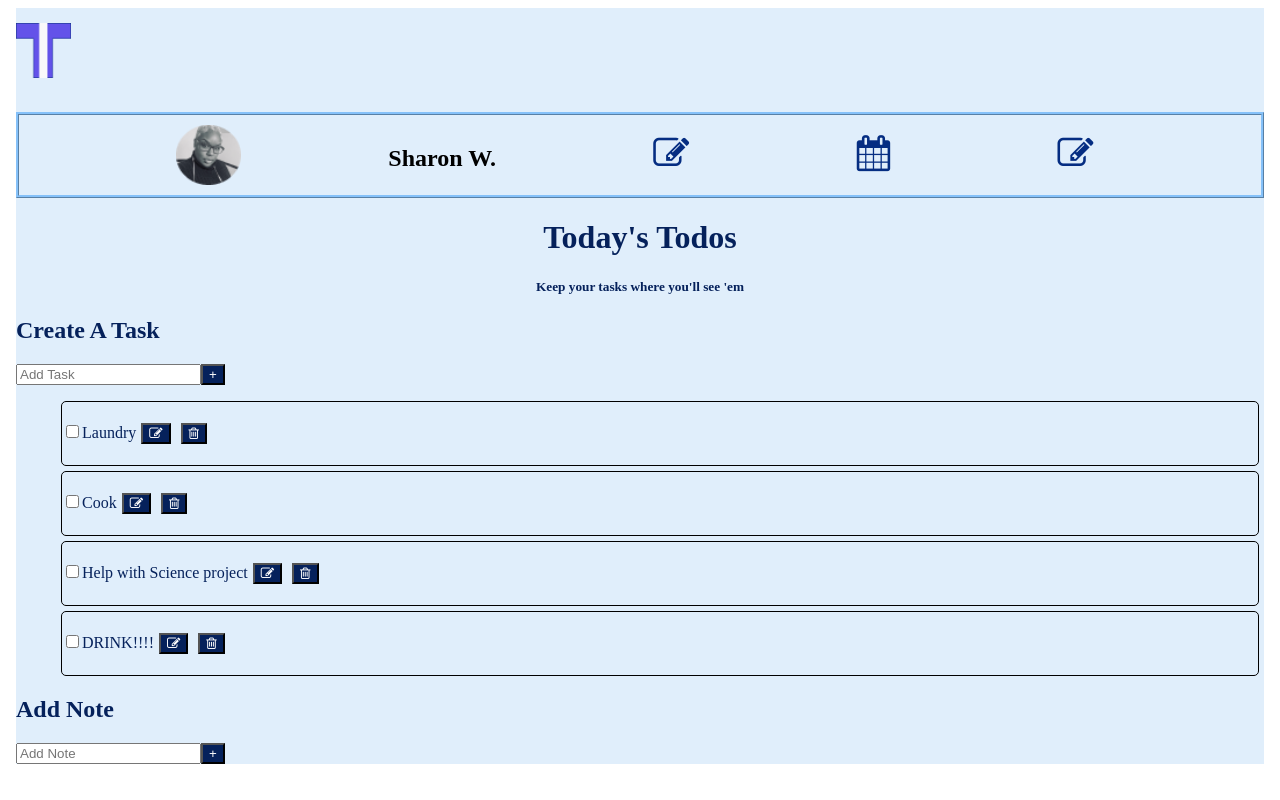
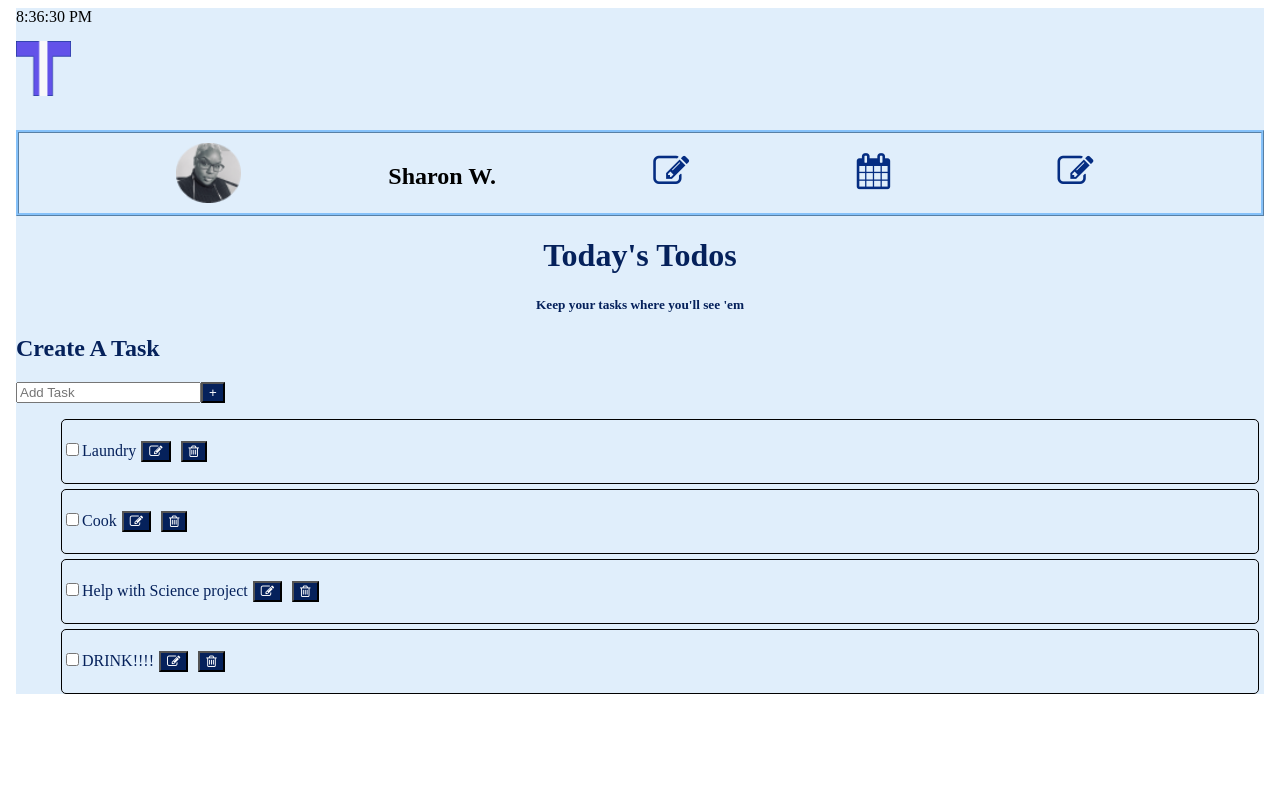
Before and after one commit to Sharonmarie19/my-todo-app, a React (Create React App) app: page / in a window 1280 px wide. Built offline with nearby package versions, Linux system fonts and the light colour scheme.

Commit message:
Got the time

```diff
--- a/src/App.js
+++ b/src/App.js
@@ -2,6 +2,9 @@ import React, { Component } from "react";
 import "./App.css";
 import List from "./components/List.js";
 import Header from "./components/Header.js";
+import Clock from "./components/Clock"
+
+const TODO_LIST_KEY = "todoapp_list";
 
 class App extends Component {
   constructor(props) {
@@ -37,7 +40,20 @@ class App extends Component {
       newTaskTitle: "",
     };
   }
-
+  componentDidMount() {
+    let todoListStr = localStorage.getItem(TODO_LIST_KEY);
+    if (todoListStr) {
+      this.setState({
+        todoList: JSON.parse(todoListStr)
+      })
+    }
+  }
+  componentDidUpdate(prevProps, prevState) {
+    if (this.state.todoList !== prevState.todoList) {
+      let todoListStr = JSON.stringify(this.state.todoList);
+      localStorage.setItem(TODO_LIST_KEY, todoListStr);
+    }
+  }
   handleTaskDelete = (id) => {
     this.setState((state) => {
       const filteredArray = state.tasks.filter((products) => {
@@ -70,6 +86,7 @@ class App extends Component {
     return (
       <body style={stylesList.body}>
         <div className="user-container">
+        <Clock/>
           <Header />
 
           <h1 style={stylesList.h1}>Today's Todos</h1>
@@ -85,14 +102,18 @@ class App extends Component {
             +
           </button>
           <List todoTask={this.state.tasks} />
-          <h2 style={stylesList.h2}>Add Note</h2>
-          <input type="text" placeholder="Add Note" />
-          <button style={stylesList.button}>+</button>
+
+
         </div>
       </body>
     );
   }
 }
+
+
+
+
+
 const stylesList = {
   body: {
     backgroundColor: "#E0EEFB",
--- /dev/null
+++ b/src/components/Clock.js
@@ -0,0 +1,24 @@
+import React from "react";
+
+class Clock extends React.Component{
+    state= {
+        now: new Date(),
+    };
+    tick = () => {
+        this.setState({ now: new Date() });
+    };
+    componentDidMount(){
+        setInterval(()=> this.tick(), 1000);
+    }
+    render(){
+        return <div>{this.state.now.toLocaleTimeString()}</div>;
+    }
+}
+
+
+
+
+
+
+
+export default Clock;
```
